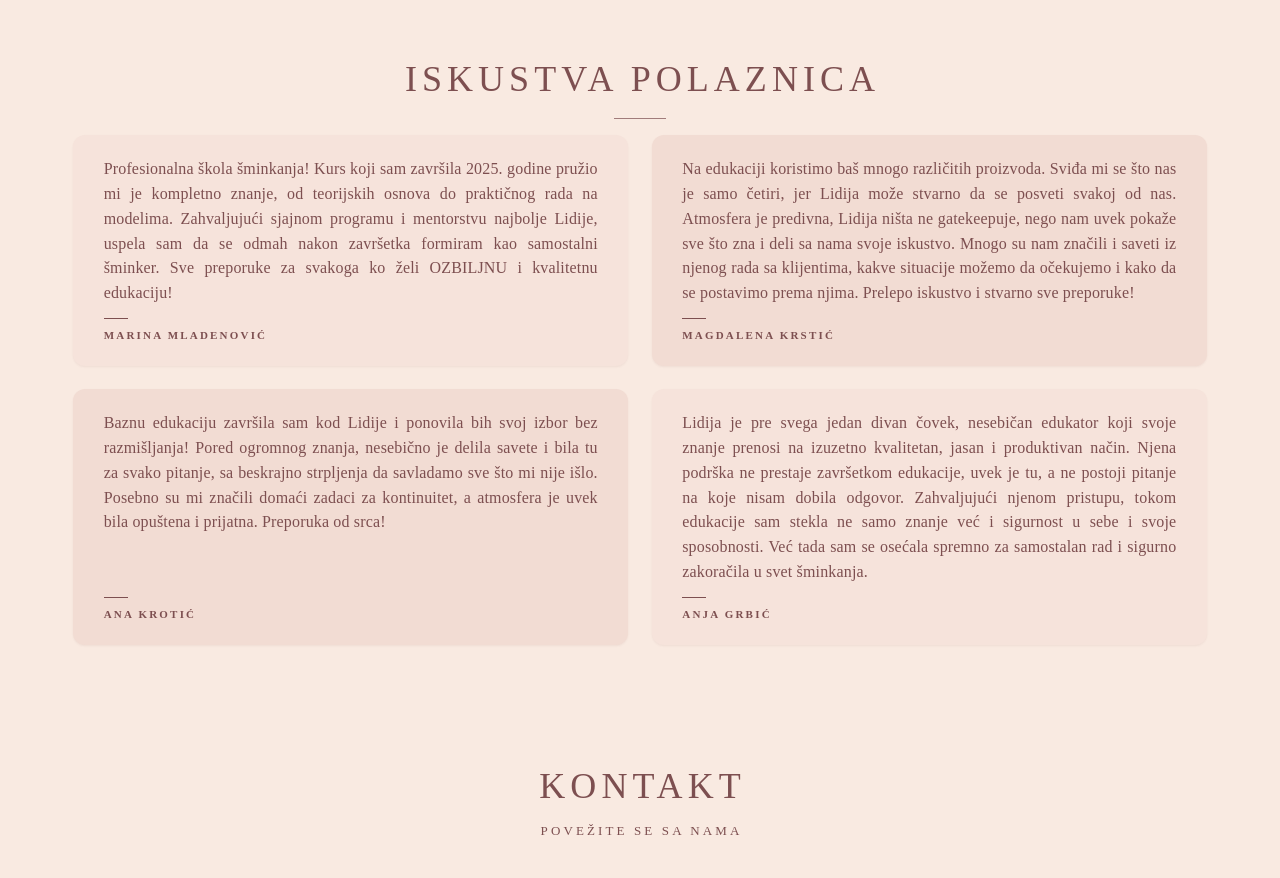
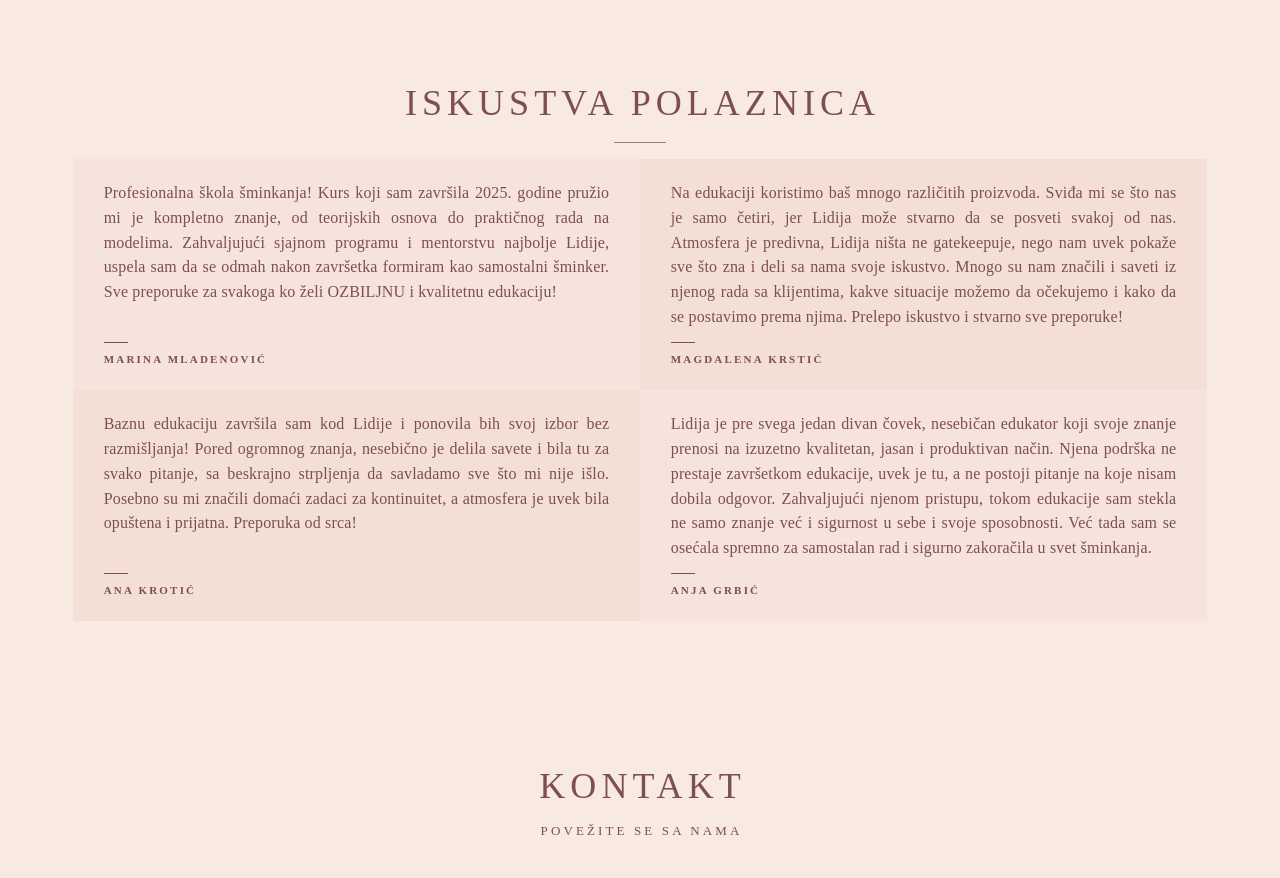
Before and after one commit to subj00/bonaca-by-lidija, an Astro site: page / in a window 1280 px wide. Shown: the part 2000-2878 px from the top of the page. Built offline with nearby package versions, Linux system fonts and the light colour scheme; Astro itself is replaced by a stand-in of ours.

Commit message:
review section - restyle

```diff
--- a/src/components/reviews/ReviewCard.astro
+++ b/src/components/reviews/ReviewCard.astro
@@ -9,8 +9,8 @@ const { name, text } = Astro.props;
 ---
 
 <!--
-  The background comes from `--review-card-bg`, set by the parent layout
-  (the colour order differs between the mobile slider and the desktop grid).
+  The background and shadow come from `--review-card-bg` / `--review-card-shadow`,
+  set by the parent layout (the slider and the seamless grid differ).
 -->
 <figure class="review-card">
   <blockquote class="review-card__quote">
@@ -26,9 +26,10 @@ const { name, text } = Astro.props;
     height: 100%;
     margin: 0;
     padding: var(--space-lg) clamp(1.125rem, 5vw, 1.5rem) var(--space-xl);
-    border-radius: var(--radius-card);
+    /* Sharp, editorial corners. */
+    border-radius: 0;
     background-color: var(--review-card-bg, var(--color-card));
-    box-shadow: 0 1px 2px var(--color-shadow-soft);
+    box-shadow: var(--review-card-shadow, 0 1px 2px var(--color-shadow-soft));
     color: var(--color-ink);
   }
 
--- a/src/components/reviews/ReviewsSection.astro
+++ b/src/components/reviews/ReviewsSection.astro
@@ -266,12 +266,18 @@ const t = useTranslations(locale);
     }
   }
 
-  /* Tablet and desktop: all four reviews in a wide two-column grid (16–24px gap). */
+  /*
+   * Tablet and desktop: all four reviews in one seamless two-column grid. No
+   * gaps, corners or shadows between the cards; only the two subtle background
+   * shades tell them apart, so the grid reads as a single rectangular surface.
+   */
   @media (min-width: 48rem) {
     .reviews__track {
       display: grid;
       grid-template-columns: repeat(2, minmax(0, 1fr));
-      gap: clamp(1rem, 1.6vw, 1.5rem);
+      /* Equal rows (sized by the longest review) keep the grid one clean rectangle. */
+      grid-auto-rows: 1fr;
+      gap: 0;
       max-width: 80rem;
       margin-inline: auto;
       overflow: visible;
@@ -280,6 +286,10 @@ const t = useTranslations(locale);
 
     .reviews__controls {
       display: none;
+    }
+
+    .reviews__slide {
+      --review-card-shadow: none;
     }
 
     /*
@@ -320,7 +330,6 @@ const t = useTranslations(locale);
 
     .reviews__track {
       max-width: none;
-      gap: clamp(1.25rem, 1.8vw, 2rem);
     }
   }
 </style>
--- a/src/styles/tokens.css
+++ b/src/styles/tokens.css
@@ -26,7 +26,8 @@
   --color-background: var(--color-linen);
   --color-ink: var(--color-text-primary); /* reviews, contact details, subtitles */
   --color-card: color-mix(in srgb, var(--color-dusty-rose) 7%, var(--color-linen));
-  --color-card-alt: color-mix(in srgb, var(--color-dusty-rose) 15%, var(--color-linen));
+  /* Only a small step from --color-card: the seamless reviews grid reads as one surface. */
+  --color-card-alt: color-mix(in srgb, var(--color-dusty-rose) 12%, var(--color-linen));
   --color-shadow-soft: color-mix(in srgb, var(--color-smoky-rose) 8%, transparent);
   /*
    * Contact "business card": Linen with a touch of Taupe (same warm undertone
```
